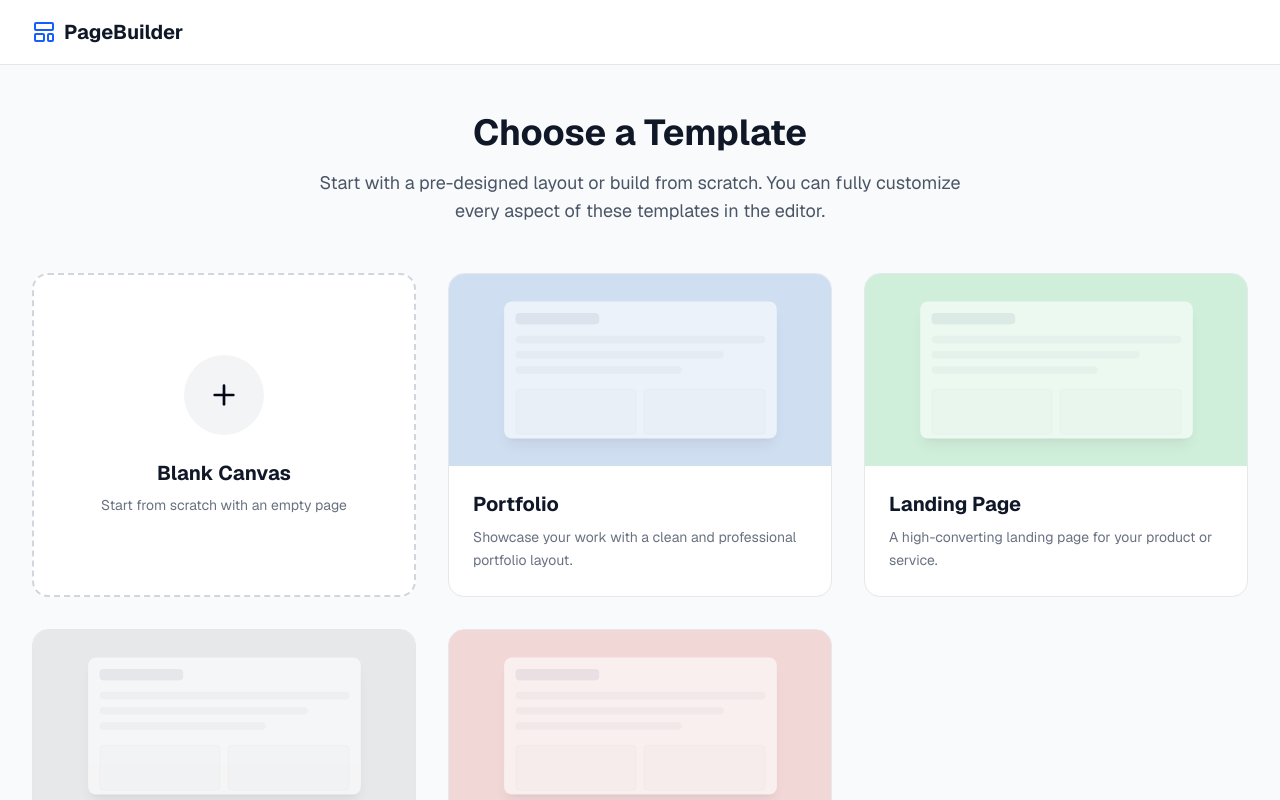
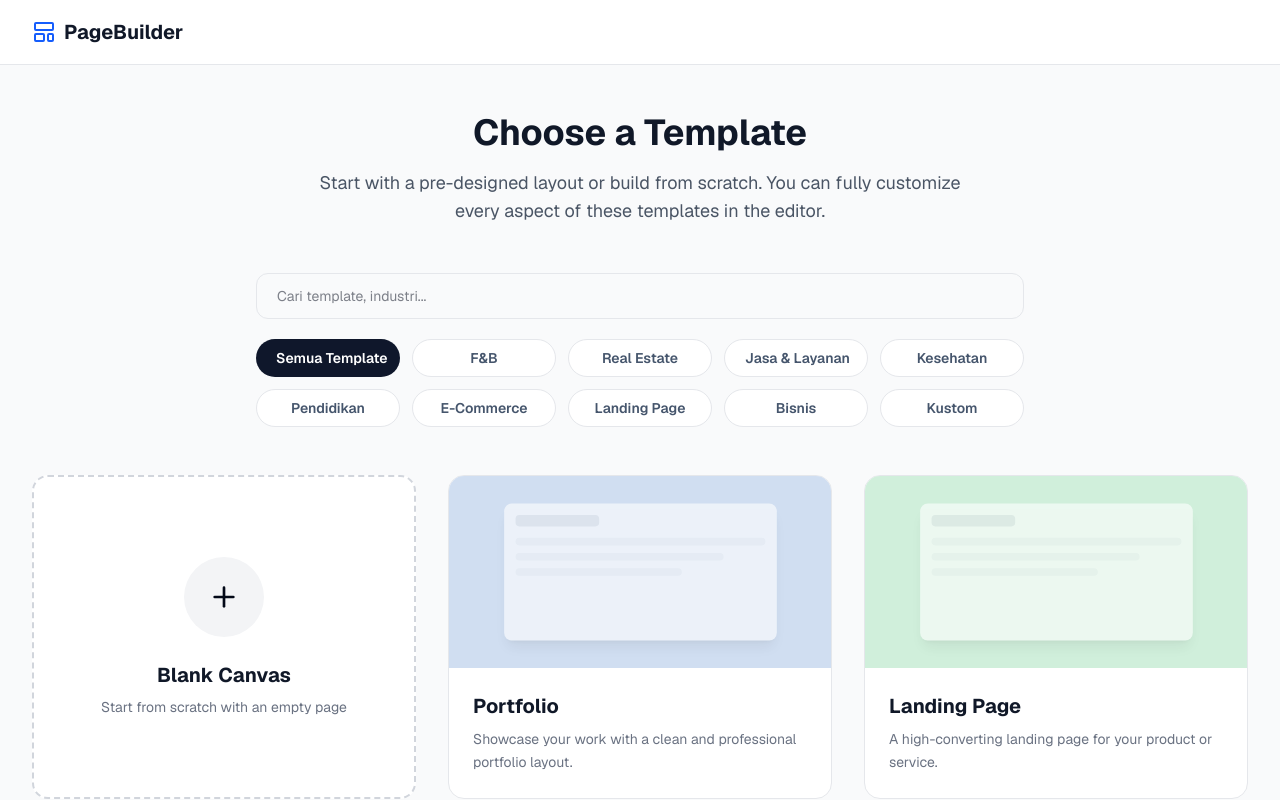
Before and after one commit to sitipolmalang/learn-next-v1, a Next.js app: page /templates in a window 1280 px wide. Shown: the top 800 px of the page. Built offline with nearby package versions, Linux system fonts and the light colour scheme.

Commit message:
Refactor template categories and enhance template filtering functionality

```diff
--- /dev/null
+++ b/app/components/templates/TemplateCategoryFilter.tsx
@@ -0,0 +1,33 @@
+import { TemplateCategory, TEMPLATE_CATEGORIES } from './types';
+
+interface TemplateCategoryFilterProps {
+  activeCategory: TemplateCategory;
+  onChange: (category: TemplateCategory) => void;
+}
+
+export function TemplateCategoryFilter({
+  activeCategory,
+  onChange,
+}: TemplateCategoryFilterProps) {
+  return (
+    <div className="flex gap-2 overflow-x-auto pb-1">
+      {TEMPLATE_CATEGORIES.map(cat => (
+        <button
+          key={cat.key}
+          onClick={() => onChange(cat.key)}
+          className={`
+            px-4 py-2 rounded-full text-sm font-medium whitespace-nowrap
+            transition-all
+            ${
+              activeCategory === cat.key
+                ? 'bg-slate-900 text-white'
+                : 'bg-white text-slate-600 border hover:bg-slate-50'
+            }
+          `}
+        >
+          {cat.label}
+        </button>
+      ))}
+    </div>
+  );
+}
--- /dev/null
+++ b/app/components/templates/TemplateSearch.tsx
@@ -0,0 +1,28 @@
+interface TemplateSearchProps {
+  value: string;
+  onChange: (value: string) => void;
+}
+
+export function TemplateSearch({ value, onChange }: TemplateSearchProps) {
+  return (
+    <div className="relative w-full max-w-md">
+      <input
+        value={value}
+        onChange={e => onChange(e.target.value)}
+        placeholder="Cari template, industri..."
+        className="w-full pl-10 pr-4 py-2 rounded-lg border bg-white text-sm focus:ring-2 focus:ring-blue-500"
+      />
+      <svg
+        className="absolute left-3 top-1/2 -translate-y-1/2 text-slate-400"
+        width="16"
+        height="16"
+        fill="none"
+        stroke="currentColor"
+        strokeWidth="2"
+      >
+        <circle cx="7" cy="7" r="5" />
+        <line x1="11" y1="11" x2="15" y2="15" />
+      </svg>
+    </div>
+  );
+}
--- a/app/components/templates/defaults.ts
+++ b/app/components/templates/defaults.ts
@@ -5,7 +5,7 @@ export const defaultTemplates: Template[] = [
         id: 'portfolio',
         name: 'Portfolio',
         description: 'Showcase your work with a clean and professional portfolio layout.',
-        category: 'Portfolio',
+        category: 'services',
         thumbnail: 'bg-blue-100', // Placeholder color
         blocks: [
             { id: 'hero', type: 'hero', props: { heading: 'My Creative Portfolio', subheading: 'Designing experiences that matter.', align: 'center', backgroundColor: '#eff6ff', textColor: '#1e3a8a', padding: 'xl' } },
@@ -20,7 +20,7 @@ export const defaultTemplates: Template[] = [
         id: 'landing',
         name: 'Landing Page',
         description: 'A high-converting landing page for your product or service.',
-        category: 'Landing Page',
+        category: 'landing-page',
         thumbnail: 'bg-green-100',
         blocks: [
             { id: 'hero', type: 'hero', props: { heading: 'The Ultimate Solution', subheading: 'Boost your productivity by 200% today.', align: 'center', backgroundColor: '#ffffff', textColor: '#111827', padding: 'xl' } },
@@ -36,7 +36,7 @@ export const defaultTemplates: Template[] = [
         id: 'business',
         name: 'Business',
         description: 'Professional layout for corporate or small business websites.',
-        category: 'Business',
+        category: 'business',
         thumbnail: 'bg-gray-100',
         blocks: [
             { id: 'hero', type: 'hero', props: { heading: 'Acme Corp', subheading: 'Building the future of industry.', align: 'left', backgroundColor: '#1f2937', textColor: '#ffffff', padding: 'xl' } },
@@ -52,7 +52,7 @@ export const defaultTemplates: Template[] = [
         id: 'dimsum-joss',
         name: 'Dimsum Joss',
         description: 'Authentic red and gold themed template perfect for food businesses.',
-        category: 'Business',
+        category: 'e-commerce',
         thumbnail: 'bg-red-100',
         blocks: [
             { id: 'hero', type: 'hero', props: { heading: 'Dimsum Paling Enak di Indonesia', subheading: 'Paling Laris, Enak, Murah, Halal dan no 1 di Indonesia.', align: 'center', backgroundColor: '#991b1b', textColor: '#ffffff', padding: 'xl', overlayOpacity: '30', backgroundImage: 'https://images.unsplash.com/photo-1496116218417-1a781b1c416c?auto=format&fit=crop&q=80&w=2070' } },
--- a/app/components/templates/types.ts
+++ b/app/components/templates/types.ts
@@ -1,10 +1,37 @@
 import { Block } from '../editor/types/editor';
+
+export type TemplateCategory =
+    | 'all'
+    | 'fnb'
+    | 'real-estate'
+    | 'services'
+    | 'health'
+    | 'education'
+    | 'portfolio'
+    | 'blog'
+    | 'e-commerce'
+    | 'landing-page'
+    | 'custom'
+    | 'business';
 
 export interface Template {
     id: string;
     name: string;
     description: string;
-    category: 'Business' | 'Portfolio' | 'Blog' | 'E-commerce' | 'Landing Page' | 'custom';
-    thumbnail: string; // URL or placeholder color
+    category: TemplateCategory;
+    thumbnail: string;
     blocks: Block[];
 }
+
+export const TEMPLATE_CATEGORIES = [
+    { key: 'all', label: 'Semua Template' },
+    { key: 'fnb', label: 'F&B' },
+    { key: 'real-estate', label: 'Real Estate' },
+    { key: 'services', label: 'Jasa & Layanan' },
+    { key: 'health', label: 'Kesehatan' },
+    { key: 'education', label: 'Pendidikan' },
+    { key: 'e-commerce', label: 'E-Commerce' },
+    { key: 'landing-page', label: 'Landing Page' },
+    { key: 'business', label: 'Bisnis' },
+    { key: 'custom', label: 'Kustom' },
+] as const;
--- a/app/templates/page.tsx
+++ b/app/templates/page.tsx
@@ -4,13 +4,34 @@ import Link from 'next/link';
 import { useRouter } from 'next/navigation';
 import { LayoutTemplate, ArrowRight } from 'lucide-react';
 import { defaultTemplates } from '../components/templates/defaults';
+import { Template, TemplateCategory, TEMPLATE_CATEGORIES, } from '../components/templates/types';
+import { useMemo, useState } from 'react';
 
 export default function TemplatesPage() {
     const router = useRouter();
 
+    // 🔥 FILTER LOGIC (DIPAKAI)
+    const [activeCategory, setActiveCategory] =
+        useState<TemplateCategory>('all');
+    const [search, setSearch] = useState('');
+
+    const filteredTemplates = useMemo(() => {
+        return defaultTemplates.filter((template: Template) => {
+            const matchCategory =
+                activeCategory === 'all' ||
+                template.category === activeCategory;
+
+            const matchSearch =
+                template.name.toLowerCase().includes(search.toLowerCase()) ||
+                template.description.toLowerCase().includes(search.toLowerCase());
+
+            return matchCategory && matchSearch;
+        });
+    }, [activeCategory, search]);
+
     const handleSelectTemplate = (templateId: string) => {
         // Redirect to editor with templateId param
-        router.push(`/editor?templateId=${templateId}`);
+        router.push(`/edit?templateId=${templateId}`);
     };
 
     return (
@@ -35,10 +56,38 @@ export default function TemplatesPage() {
                     </p>
                 </div>
 
+                {/* Search + Category */}
+                <div className="max-w-3xl mx-auto mb-12 space-y-5">
+                    {/* Search */}
+                    <input
+                        value={search}
+                        onChange={e => setSearch(e.target.value)}
+                        placeholder="Cari template, industri..."
+                        className="w-full px-5 py-3 rounded-xl border text-sm focus:ring-2 focus:ring-blue-500"
+                    />
+
+                    {/* Category Pills */}
+                    <div className="w-full">
+                        <div className='grid grid-cols-1 sm:grid-cols-2 md:grid-cols-3 lg:grid-cols-4 xl:grid-cols-5 2xl:grid-cols-6 gap-3 flex-nowrap'>
+                            {TEMPLATE_CATEGORIES.map(cat => (
+                                <button key={cat.key}
+                                    onClick={() => setActiveCategory(cat.key)}
+                                    className={`px-5 py-2 rounded-full text-sm font-semibold whitespace-nowrap transition-all ${activeCategory === cat.key
+                                        ? 'bg-slate-900 text-white'
+                                        : 'bg-white text-slate-600 border hover:bg-slate-50'
+                                        }`}
+                                >
+                                    {cat.label}
+                                </button>
+                            ))}
+                        </div>
+                    </div>
+                </div>
+
                 <div className="grid grid-cols-1 md:grid-cols-2 lg:grid-cols-3 gap-8">
                     {/* Blank Canvas Option */}
                     <div
-                        onClick={() => router.push('/editor')}
+                        onClick={() => router.push('/edit')}
                         className="group cursor-pointer bg-white rounded-2xl border-2 border-dashed border-gray-300 hover:border-blue-500 hover:shadow-xl transition-all p-8 flex flex-col items-center justify-center min-h-75"
                     >
                         <div className="h-20 w-20 rounded-full bg-gray-100 flex items-center justify-center mb-6 group-hover:bg-blue-50 group-hover:text-blue-600 transition-colors">
@@ -51,17 +100,18 @@ export default function TemplatesPage() {
                         <p className="text-gray-500 text-center text-sm">Start from scratch with an empty page</p>
                     </div>
 
-                    {defaultTemplates.map((template) => (
+                    {filteredTemplates.map(template => (
                         <div
                             key={template.id}
                             onClick={() => handleSelectTemplate(template.id)}
                             className="group cursor-pointer bg-white rounded-2xl border border-gray-200 overflow-hidden hover:shadow-2xl hover:border-blue-500/50 transition-all transform hover:-translate-y-1"
                         >
-                            {/* Thumbnail Preview Area */}
-                            <div className={`h-48 ${template.thumbnail} relative overflow-hidden flex items-center justify-center`}>
+                            {/* Thumbnail */}
+                            <div
+                                className={`h-48 ${template.thumbnail} relative overflow-hidden flex items-center justify-center`}
+                            >
                                 <div className="absolute inset-0 bg-black/5 group-hover:bg-black/0 transition-colors" />
 
-                                {/* Abstract Representation of Layout */}
                                 <div className="w-3/4 h-3/4 bg-white shadow-lg rounded-lg p-3 opacity-60 scale-95 group-hover:scale-100 transition-transform duration-300">
                                     <div className="h-3 w-1/3 bg-gray-200 rounded mb-3"></div>
                                     <div className="space-y-2">
@@ -69,13 +119,8 @@ export default function TemplatesPage() {
                                         <div className="h-2 w-5/6 bg-gray-100 rounded"></div>
                                         <div className="h-2 w-4/6 bg-gray-100 rounded"></div>
                                     </div>
-                                    <div className="mt-4 grid grid-cols-2 gap-2">
-                                        <div className="h-12 bg-gray-50 rounded border border-gray-100"></div>
-                                        <div className="h-12 bg-gray-50 rounded border border-gray-100"></div>
-                                    </div>
                                 </div>
 
-                                {/* Hover Button */}
                                 <div className="absolute inset-x-0 bottom-0 p-4 translate-y-full group-hover:translate-y-0 transition-transform duration-300 bg-linear-to-t from-black/50 to-transparent flex justify-center">
                                     <span className="px-4 py-2 bg-white text-gray-900 font-bold rounded-full text-sm shadow-lg flex items-center gap-2">
                                         Use Template <ArrowRight size={14} />
```
Also changed, not shown: app/edit/page.tsx (renamed from app/editor/page.tsx).
